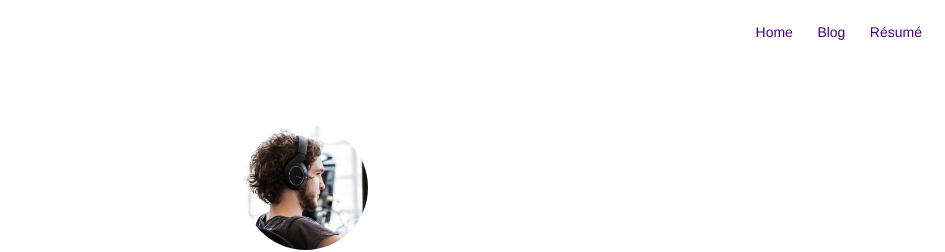
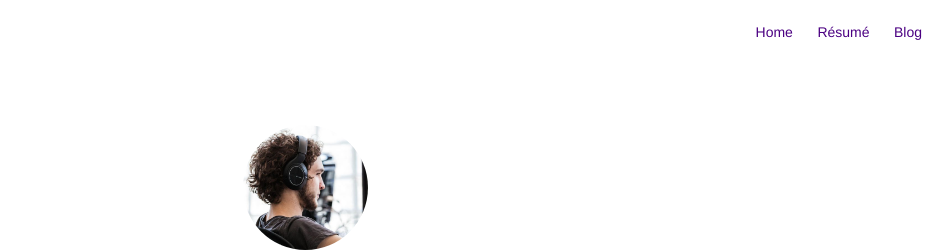
Before and after one commit to felipebastosb/felipebastosb.github.io, a Jekyll site: the page built from projects.html, in a window 1280 px wide. Shown: the top 252 px of the page, without its empty margins (335-1280 px from the left). Built offline with Jekyll 4.4.1, drawn with Linux system fonts in a browser that asks for light colours; emoji names are drawn with the system emoji font.

Commit message:
Update nav.html

```diff
--- a/_includes/nav.html
+++ b/_includes/nav.html
@@ -4,6 +4,14 @@
             <li class="item">
                 <a class="link" href="{{ site.url }}/">Home</a>
             </li>
+        {% endif %}
+
+        {% if site.resume == true %}
+            {% if page.title != "Resume" %}
+                <li class="item">
+                    <a class="link" href="{{ site.url }}/resume">Résumé</a>
+                </li>
+            {% endif %}
         {% endif %}
 
         {% if site.blog == true %}
@@ -22,13 +30,7 @@
             {% endif %}
         {% endif %}
 
-        {% if site.resume == true %}
-            {% if page.title != "Resume" %}
-                <li class="item">
-                    <a class="link" href="{{ site.url }}/resume">Résumé</a>
-                </li>
-            {% endif %}
-        {% endif %}
+
 
         {% if site.resume1 == true %}
             <li class="item">
```
